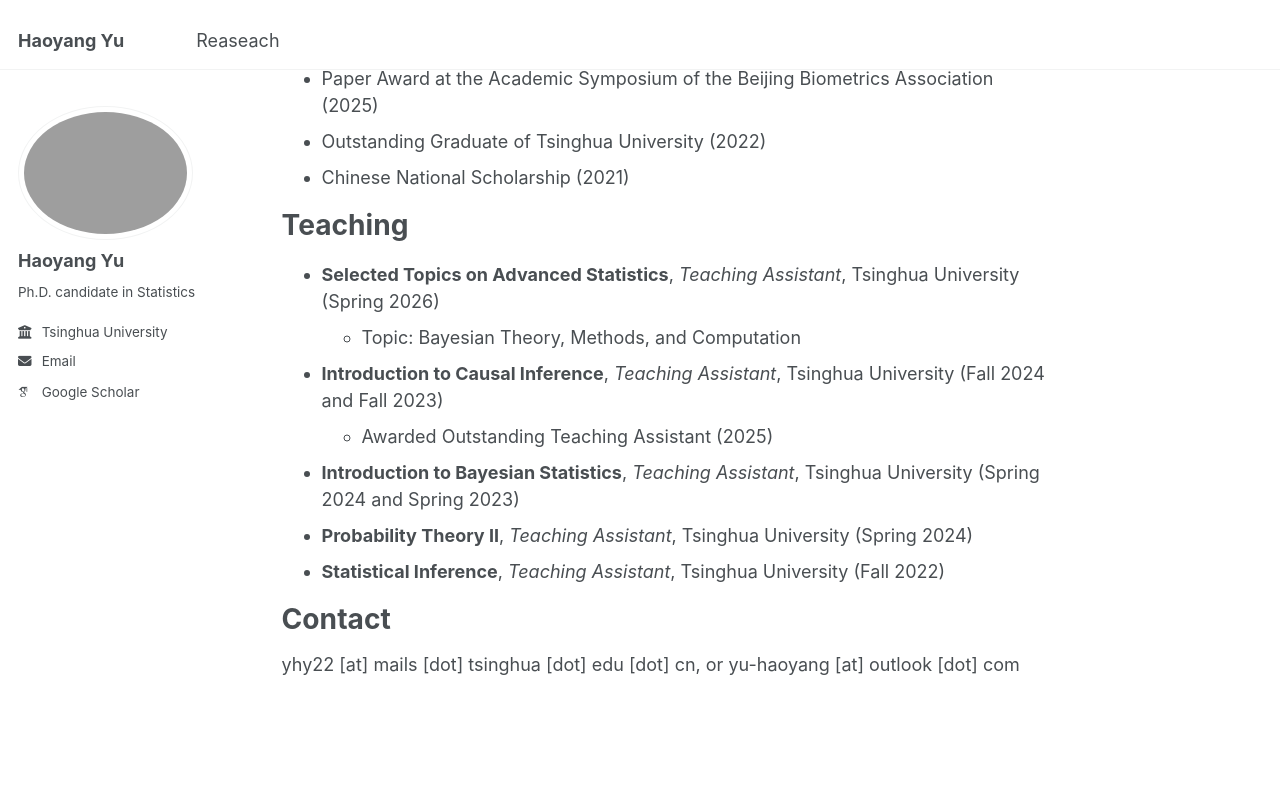
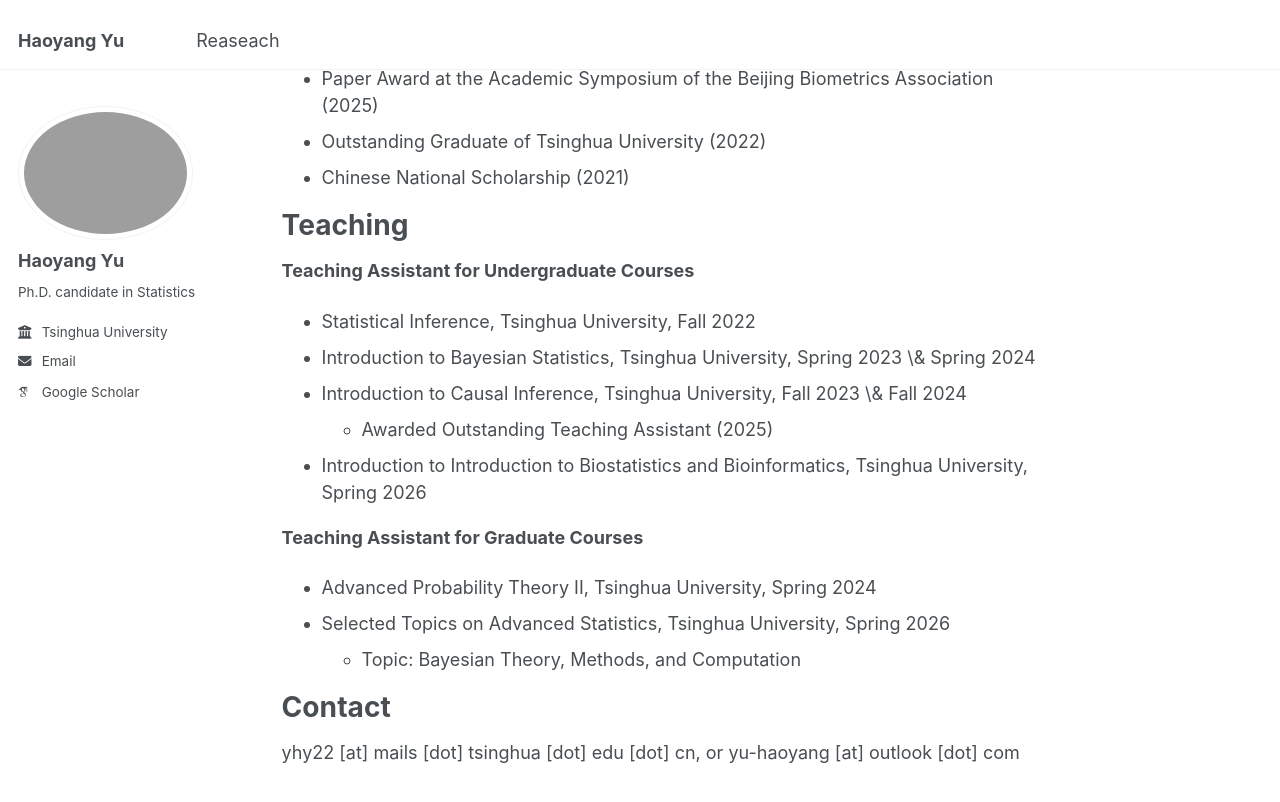
Before and after one commit to yu-hao-yang/yu-hao-yang.github.io, a Jekyll site: the page built from _pages/about.md, in a window 1280 px wide and 900 px high, scrolled down 990 px. Shown: the top 802 px of the window. Built offline with Jekyll 4.4.1, drawn with Linux system fonts in a browser that asks for light colours; some web fonts are replaced.

Commit message:
Update about.md

```diff
--- a/_pages/about.md
+++ b/_pages/about.md
@@ -39,13 +39,17 @@ Awards
 
 Teaching
 ======
-* **Selected Topics on Advanced Statistics**, *Teaching Assistant*, Tsinghua University (Spring 2026)
+**Teaching Assistant for Undergraduate Courses**
+* Statistical Inference, Tsinghua University, Fall 2022
+* Introduction to Bayesian Statistics, Tsinghua University, Spring 2023 \& Spring 2024
+* Introduction to Causal Inference, Tsinghua University, Fall 2023 \& Fall 2024
+  - Awarded Outstanding Teaching Assistant (2025)
+* Introduction to Introduction to Biostatistics and Bioinformatics, Tsinghua University, Spring 2026
+
+**Teaching Assistant for Graduate Courses**
+* Advanced Probability Theory II, Tsinghua University, Spring 2024
+* Selected Topics on Advanced Statistics, Tsinghua University, Spring 2026
   - Topic: Bayesian Theory, Methods, and Computation
-* **Introduction to Causal Inference**, *Teaching Assistant*, Tsinghua University (Fall 2024 and Fall 2023)
-  - Awarded Outstanding Teaching Assistant (2025)
-* **Introduction to Bayesian Statistics**, *Teaching Assistant*, Tsinghua University (Spring 2024 and Spring 2023)
-* **Probability Theory II**, *Teaching Assistant*, Tsinghua University (Spring 2024)
-* **Statistical Inference**, *Teaching Assistant*, Tsinghua University (Fall 2022)
 
 Contact
 ======
```
